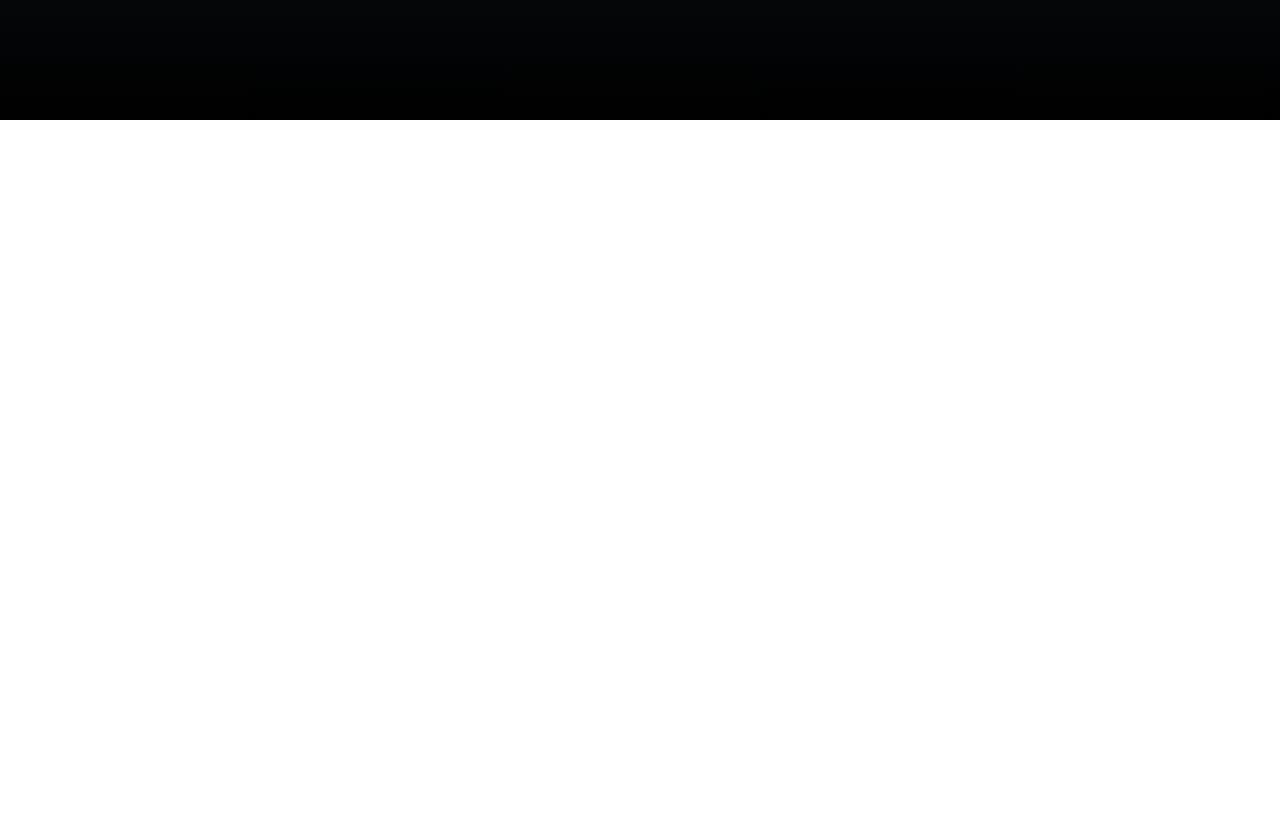
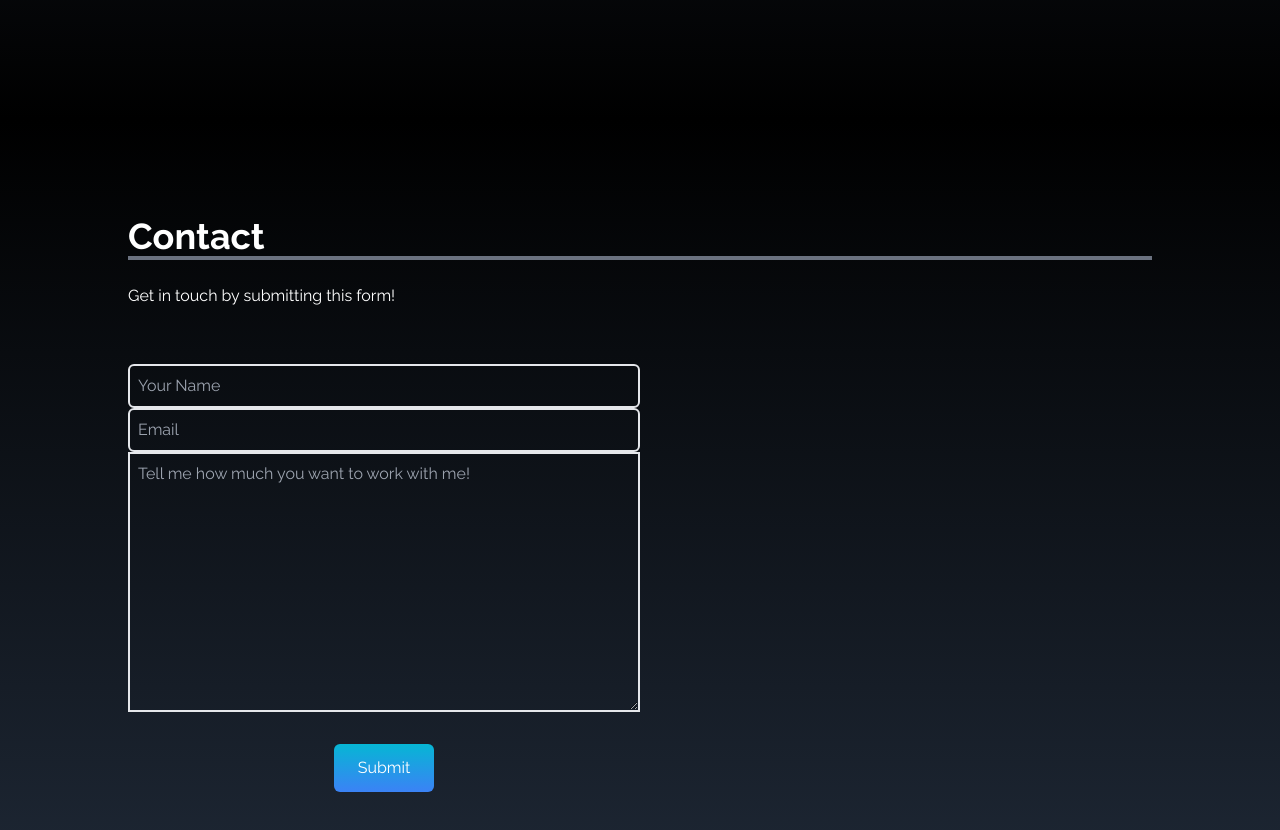
Before and after one commit to martinsliz/LM-Portfolio, a React (Create React App) app: page / in a window 1280 px wide. Shown: the part 3080-3910 px from the top of the page. Before the commit the page ends 3200 px from the top, so only its background shows below. Built offline with nearby package versions, Linux system fonts and the light colour scheme.

Commit message:
rough-in form fields

```diff
--- a/src/App.js
+++ b/src/App.js
@@ -6,6 +6,7 @@ import Socials from './components/Socials'
 import About from './components/About'
 import Portfolio from './components/Portfolio'
 import Experience from './components/Experience'
+import Contact from './components/Contact'
 
 const App = () => {
   return (
@@ -16,6 +17,7 @@ const App = () => {
       <Socials />
       <Portfolio />
       <Experience />
+      <Contact />
     </div>
   )
 }
--- a/src/components/Contact.jsx
+++ b/src/components/Contact.jsx
@@ -1,7 +1,46 @@
 import React from 'react'
 
 const Contact = () => {
-  return <div>Contact</div>
+  return (
+    <div
+      name="contact"
+      className="w-full h-screen bg-gradient-to-b from-black to-gray-800 p4 text-white"
+    >
+      <div className="flex flex-col p4 justify-center max-w-screen-lg mx-auto h-full">
+        <div className="pb-8 flex flex-col">
+          <p className="text-4xl font-bold inline border-b-4 border-gray-500">
+            Contact
+          </p>
+          <p className="py-6">Get in touch by submitting this form!</p>
+        </div>
+        <div className="flex justify-start items-center">
+          <form action="" className="flex flex-col w-full md:w-1/2">
+            <input
+              type="text"
+              name="name"
+              placeholder="Your Name"
+              className="p-2 bg-transparent border-2 rounded-md text-white focus:outline-none"
+            />{' '}
+            <input
+              type="text"
+              name="email"
+              placeholder="Email"
+              className="p-2 bg-transparent border-2 rounded-md text-white focus:outline-none"
+            />
+            <textarea
+              name="message"
+              placeholder="Tell me how much you want to work with me!"
+              rows={10}
+              className="p-2 bg-transparent border-2 text-white focus:outline-none"
+            />
+            <button className="text-white bg-gradient-to-b from-cyan-500 to-blue-500 px-6 py-3 my-8 mx-auto flex items-center rounded-md hover:scale-110 duration-300">
+              Submit
+            </button>
+          </form>
+        </div>
+      </div>
+    </div>
+  )
 }
 
 export default Contact
```
